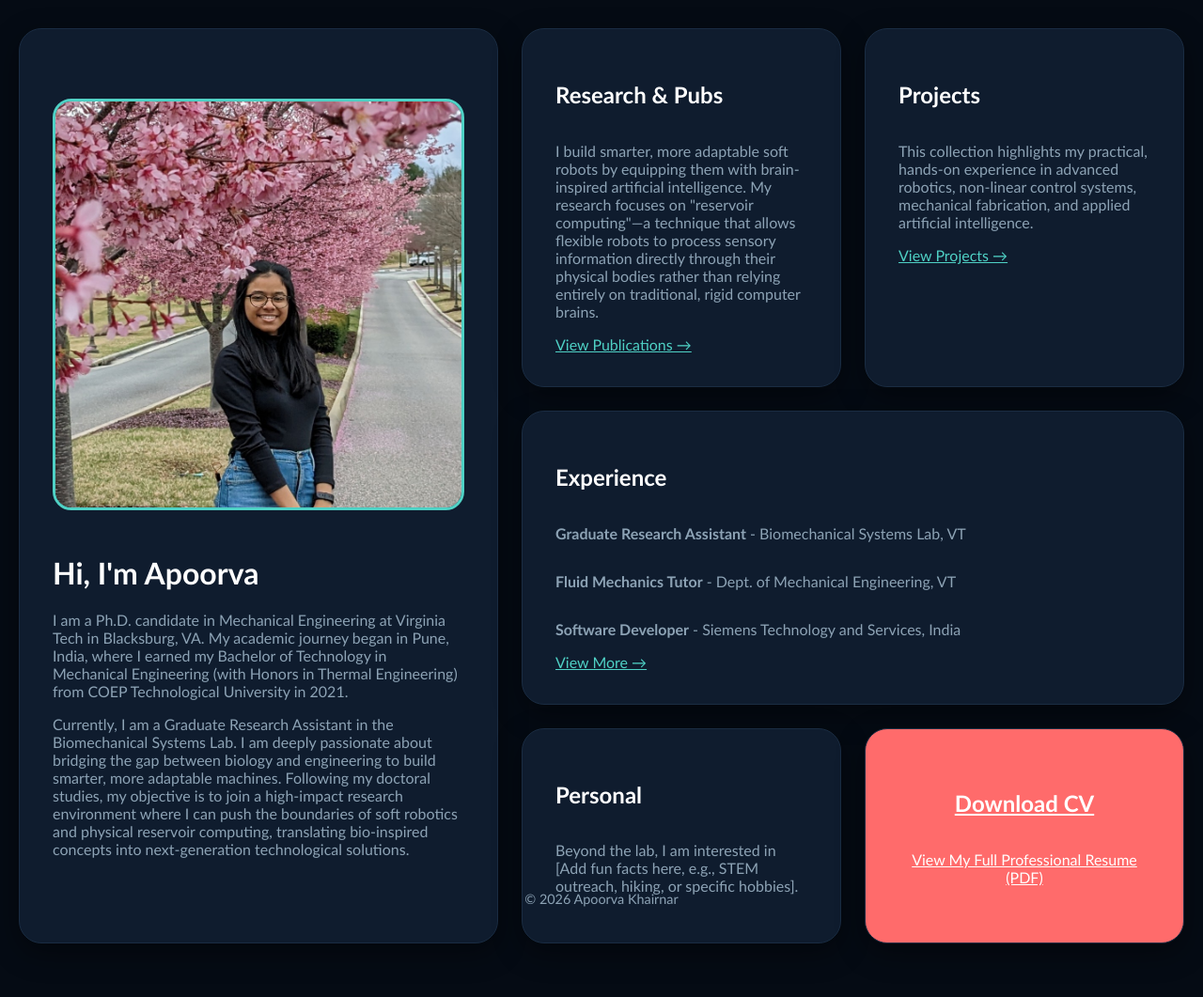
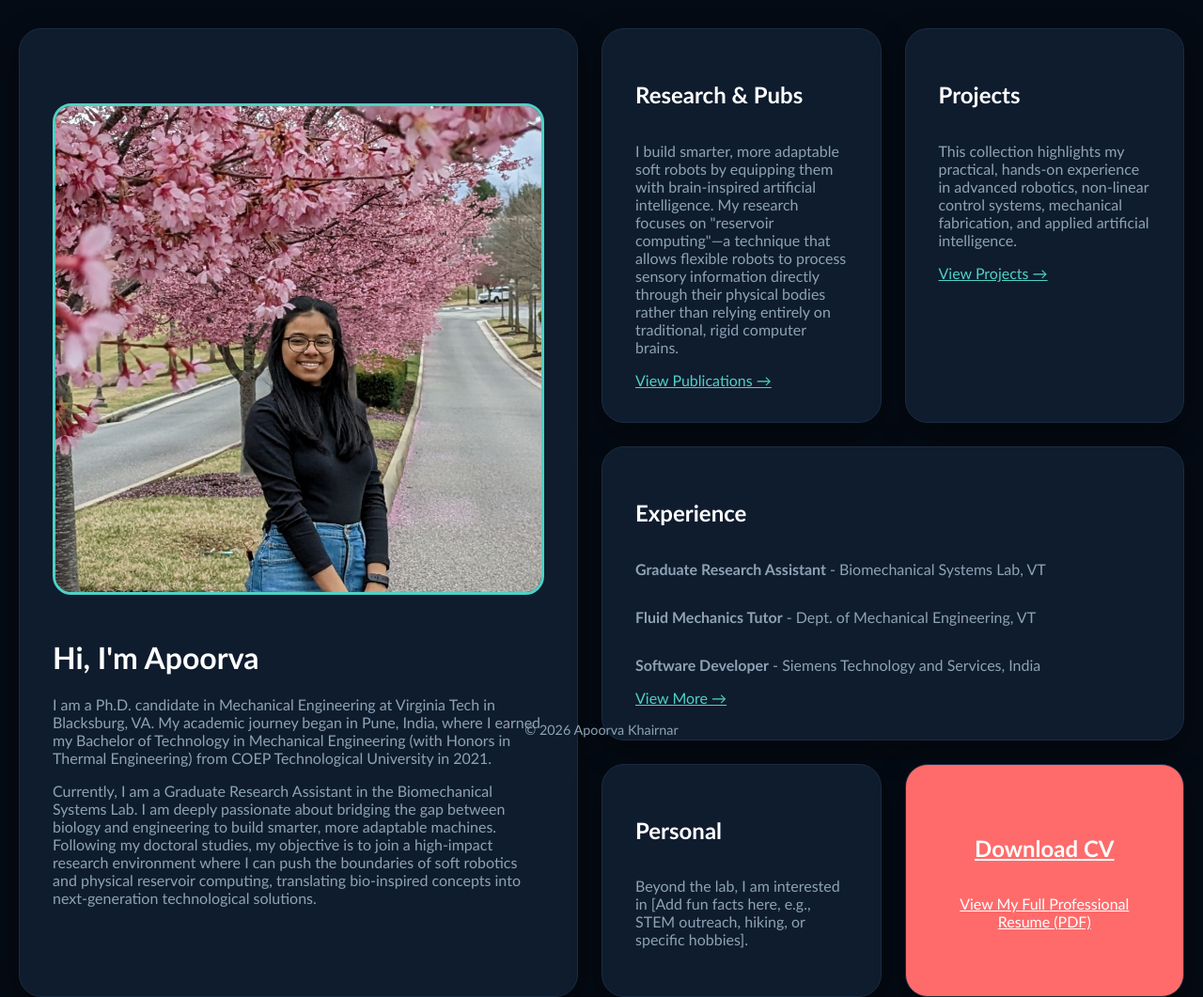
Before and after one commit to apoorvakhairnar/apoorvakhairnar.github.io, a Jekyll site: the page built from index.md, in a window 1280 px wide. Shown: the whole page at 94% size. Built offline with Jekyll 4.4.1, drawn with Linux system fonts in a browser that asks for light colours; before the commit the page ends 1004 px from its top, so only the background shows below that.

Commit message:
modified:   assets/css/home_style.css -- Updated grid layout and container height for better visual balance. 	modified:   assets/css/project_style.css -- Adjusted project content height.

```diff
--- a/assets/css/home_style.css
+++ b/assets/css/home_style.css
@@ -13,7 +13,7 @@
 /* 1. Main Grid Container */
 .bento-container {
     width: 100%;
-    height: 100vh; /* Full viewport height */
+    height: 80vh; /* 80% viewport height */
     max-width: 1600px; /* Increased width for room to breathe */
     margin: 10px auto 0px auto; /* More vertical spacing */
     padding: 20px; /* Padding prevents edge-touching */
@@ -21,7 +21,7 @@
 
     display: grid;
     /* Custom 3-column layout: left column is wider */
-    grid-template-columns: 1.5fr 1fr 1fr;
+    grid-template-columns: 2fr 1fr 1fr;
     gap: 25px;
 }
 
--- a/assets/css/project_style.css
+++ b/assets/css/project_style.css
@@ -67,7 +67,7 @@
 /* The Right Column (Detail View) */
 .project-details {
   width: 65%;
-  height: 100%;
+  height: 75vh;
   background: var(--color-card);
   border: 1px solid var(--color-border);
   border-radius: 24px;
```
